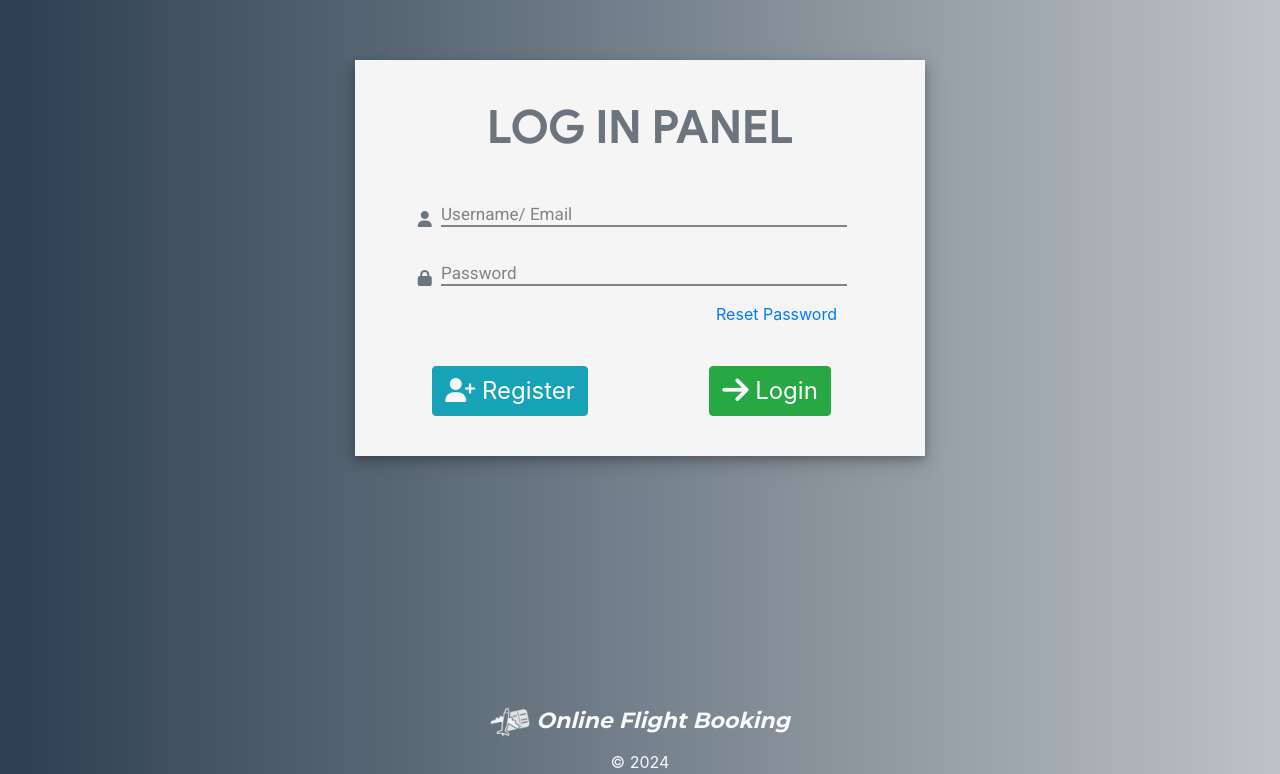
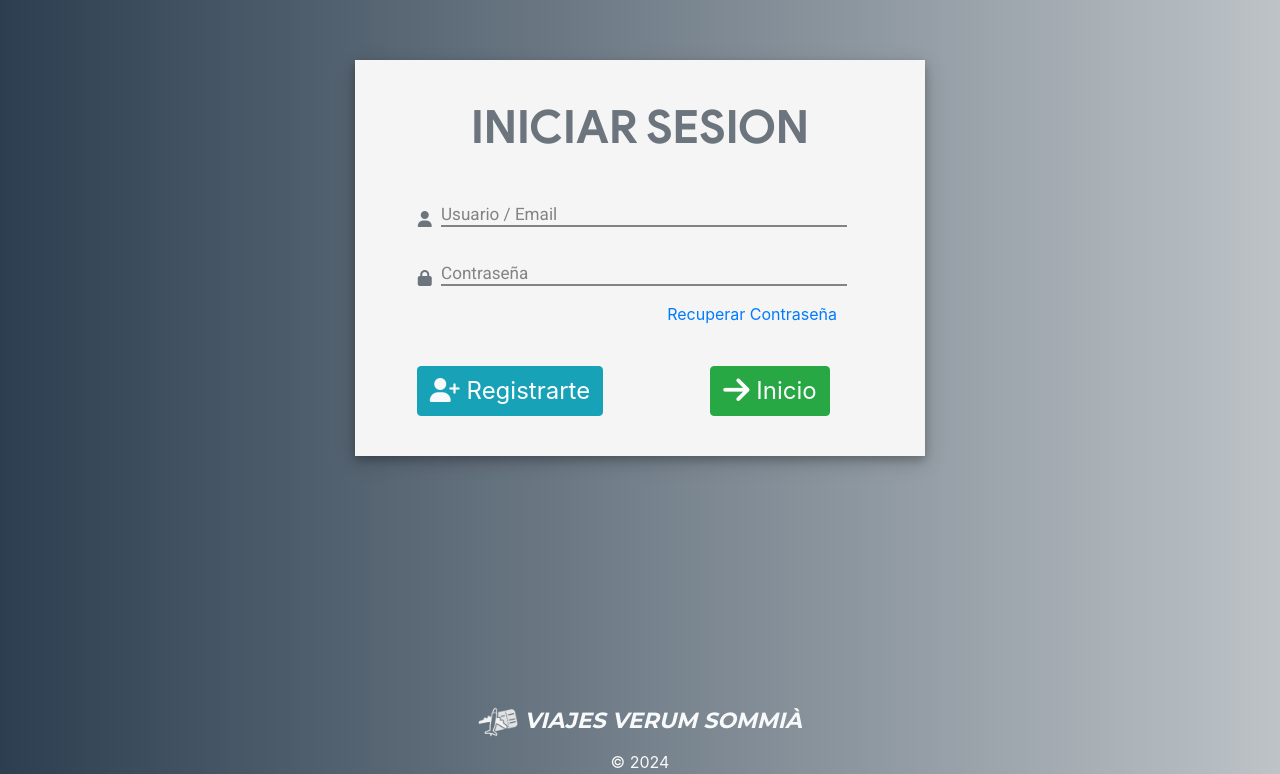
Before and after one commit to EstefanAC/OnlineFlightBooking, a PHP site: page /vuelos/login.php in a window 1280 px wide. Shown: the part 66-840 px from the top of the page. Run offline with PHP 8.4, Linux system fonts and the light colour scheme; some libraries are stand-ins or nearby versions; some web fonts are replaced.

Commit message:
Update Login
correción clases

```diff
--- a/login.php
+++ b/login.php
@@ -4,17 +4,17 @@
 <link rel="stylesheet" href="assets/css/form.css">
 <?php
 if(isset($_GET['pwd'])) {
-    if($_GET['pwd']=='updated') {
-        echo "<script>alert('Your password has been reset!!');</script>";
+    if($_GET['pwd']=='Actualizar') {
+        echo "<script>alert('Tu contraseña de cambio con exito!!');</script>";
     }
 }
 ?>
 <?php
 if(isset($_GET['error'])) {
     if($_GET['error'] === 'invalidcred') {
-        echo '<script>alert("Invalid Credentials")</script>';
+        echo '<script>alert("Credenciales Invalidas")</script>';
     } else if($_GET['error'] === 'wrongpwd') {
-        echo '<script>alert("Wrong Password")</script>';
+        echo '<script>alert("Contraseña Incorrecta")</script>';
     } else if($_GET['error'] === 'sqlerror') {
         echo"<script>alert('Database error')</script>";
     }
@@ -63,11 +63,10 @@ if(isset($_COOKIE['Uname']) && isset($_COOKIE['Upwd'])) {
 ?>
 <style>
   body {
-    /* padding-top: 20px; */
-    /* background-image: url('assets/images/bg6.jpg'); */
-    background: #bdc3c7;  /* fallback for old browsers */
-background: -webkit-linear-gradient(to right, #2c3e50, #bdc3c7);  /* Chrome 10-25, Safari 5.1-6 */
-background: linear-gradient(to right, #2c3e50, #bdc3c7); /* W3C, IE 10+/ Edge, Firefox 16+, Chrome 26+, Opera 12+, Safari 7+ */
+
+    background: #bdc3c7;
+background: -webkit-linear-gradient(to right, #2c3e50, #bdc3c7);
+background: linear-gradient(to right, #2c3e50, #bdc3c7);
 
 
 
@@ -105,14 +104,7 @@ background: linear-gradient(to right, #2c3e50, #bdc3c7); /* W3C, IE 10+/ Edge, F
   a:hover {
     text-decoration: none;
   }
-  /* .btn-outline-light {
-    color :#0275d8;
-    border-color: #0275d8 !important;
-  }
-  .btn-outline-light:hover {
-    color: white !important;
-    background-color: #0275d8 !important;
-  } */
+
   @font-face {
   font-family: 'product sans';
   src: url('assets/css/Product Sans Bold.ttf');
@@ -156,7 +148,7 @@ background: linear-gradient(to right, #2c3e50, #bdc3c7); /* W3C, IE 10+/ Edge, F
   <div class="row">
     <div class="col-md-3"></div>
       <div class="bg-light form-out col-md-6">
-      <h1 class="text-secondary text-center">LOG IN PANEL</h1>
+      <h1 class="text-secondary text-center">INICIAR SESION</h1>
 
       <form method="POST" class=" text-center"
         action="includes/login.inc.php">
@@ -168,7 +160,7 @@ background: linear-gradient(to right, #2c3e50, #bdc3c7); /* W3C, IE 10+/ Edge, F
             </div>
           <div class="col-10 mb-2">
             <div class="input-group">
-                <label for="user_id">Username/ Email</label>
+                <label for="user_id">Usuario / Email</label>
                 <input type="text" name="user_id" id="user_id" required
                    >
               </div>
@@ -179,7 +171,7 @@ background: linear-gradient(to right, #2c3e50, #bdc3c7); /* W3C, IE 10+/ Edge, F
           </div>
           <div class="col-10">
             <div class="input-group">
-                <label for="user_pass">Password</label>
+                <label for="user_pass">Contraseña</label>
                 <input type="password" name="user_pass" id="user_pass"
                       required>
               </div>
@@ -190,7 +182,7 @@ background: linear-gradient(to right, #2c3e50, #bdc3c7); /* W3C, IE 10+/ Edge, F
 
           <div class="col">
           <a id="reset-pass" class="mr-5" href="reset-pwd.php"
-              style="float: right !important;">Reset Password</a>
+              style="float: right !important;">Recuperar Contraseña</a>
           </div>
         </div>
         <div class="row mt-4">
@@ -198,7 +190,7 @@ background: linear-gradient(to right, #2c3e50, #bdc3c7); /* W3C, IE 10+/ Edge, F
             <a href="register.php">
               <button type="button" class="btn btn-info mt-3">
                 <div style="font-size: 1.5rem;">
-                <i class="fas fa-user-plus text-light"></i> Register
+                <i class="fas fa-user-plus text-light"></i> Registrarte
                 </div>
               </button>
             </a>
@@ -207,7 +199,7 @@ background: linear-gradient(to right, #2c3e50, #bdc3c7); /* W3C, IE 10+/ Edge, F
             <button name="login_but" type="submit"
               class="btn btn-success mt-3">
               <div style="font-size: 1.5rem;">
-              <i class="fa fa-lg fa-arrow-right"></i> Login
+              <i class="fa fa-lg fa-arrow-right"></i> Inicio
               </div>
             </button>
           </div>
@@ -232,10 +224,7 @@ $(document).ready(function(){
       $("label[for='"+me.attr('id')+"']").removeClass("animate-label");
     }
   }) ;
-  // $('#test-form').submit(function(e){
-  //   e.preventDefault() ;
-  //   alert("Thank you") ;
-  // })
+
 });
 </script>
 </main>
@@ -250,6 +239,6 @@ $(document).ready(function(){
 	<em><h5 class="text-light text-center p-0 brand mt-2">
 				<img src="assets/images/airtic.png"
 					height="40px" width="40px" alt="">
-			Online Flight Booking</h5></em>
+			VIAJES VERUM SOMMIÀ</h5></em>
 	<p class="text-light text-center">&copy; <?php echo date('Y')?></p>
 </footer>
```
